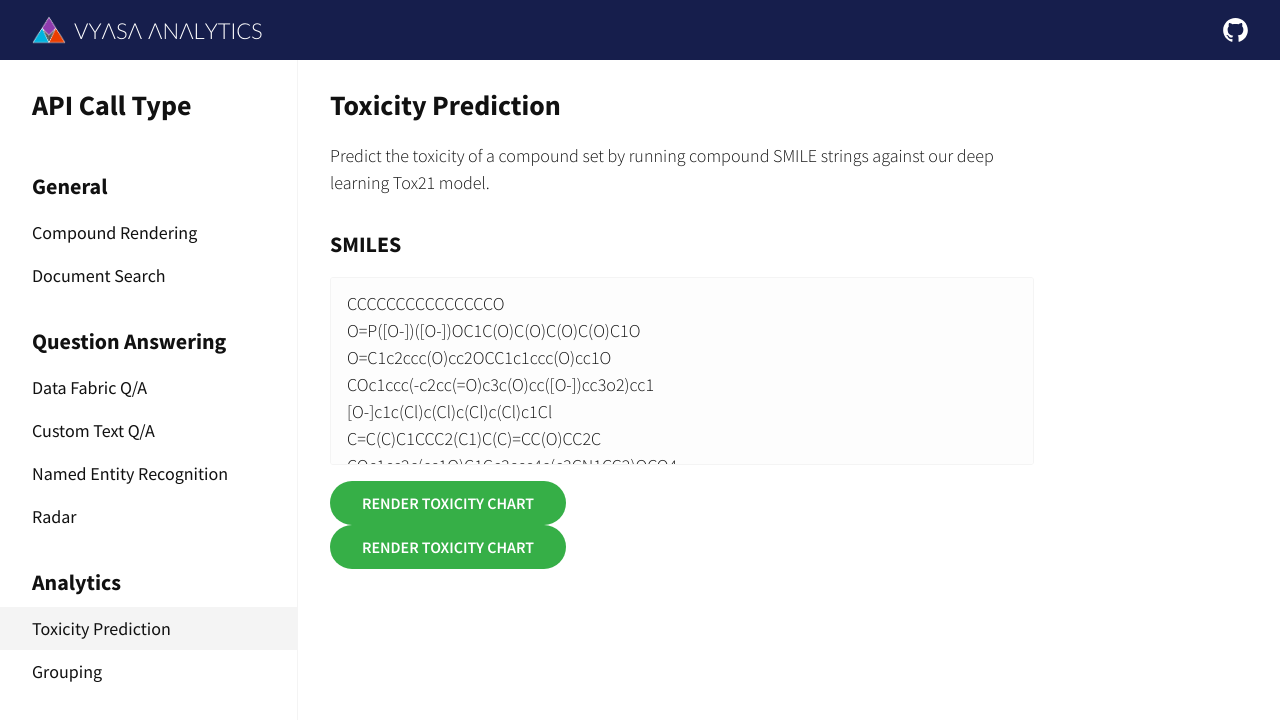
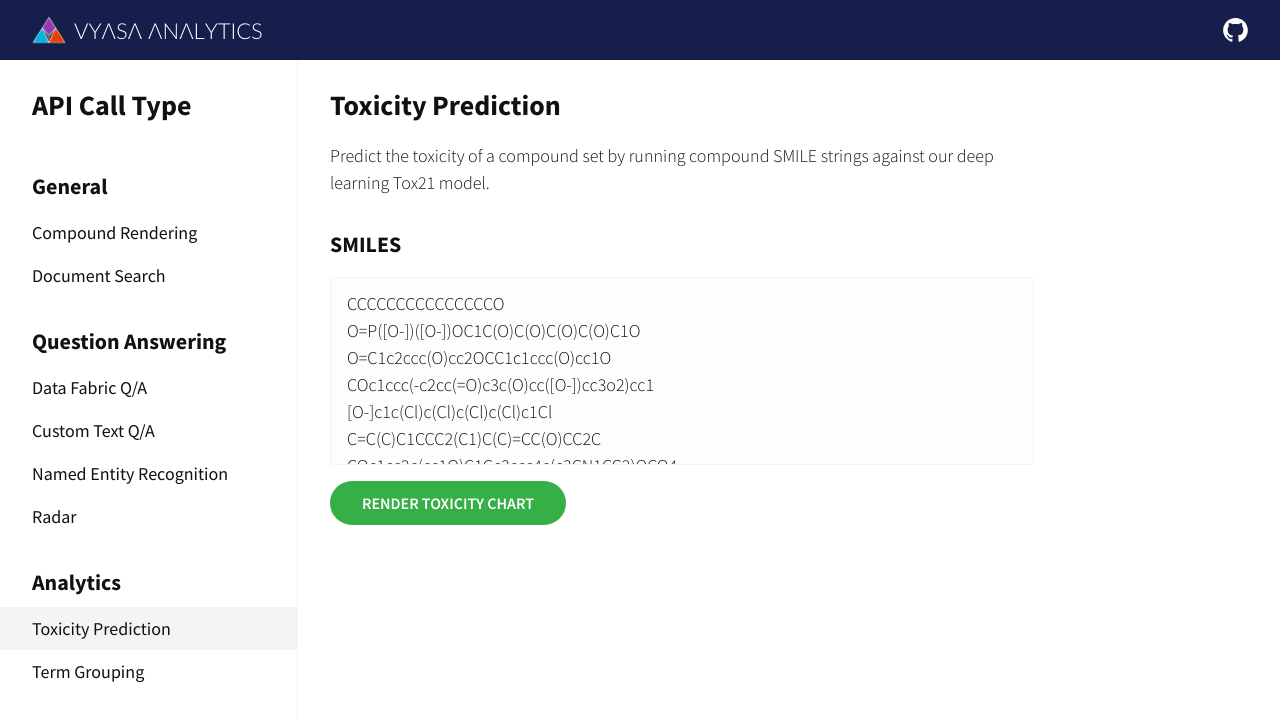
Before and after one commit to vyasa-analytics/layar-api-app, an Angular app: page /#/toxicity in a window 1280 px wide. Shown: the top 720 px of the page. Built offline with nearby package versions, Linux system fonts and the light colour scheme.

Commit message:
update descriptions for API endpoints

```diff
--- a/example/grouping/grouping.component.html
+++ b/example/grouping/grouping.component.html
@@ -1,5 +1,5 @@
-<h1>Grouping</h1>
-<p>Group like-terms together to reduce redundancy and duplication errors within search results. Groupings are built out by deep learning word vectors trained on corpora in the Layar Biomedical Reference Data Fabric.</p>
+<h1>Term Grouping</h1>
+<p>Group similar terms together to reduce redundancy and duplication errors within search results. Groupings are built out by deep learning word vectors trained on corpora in the Layar Biomedical Reference Data Fabric.</p>
 
 <h2>Terms</h2>
 <form (submit)="onFindRadarTerms()">
--- a/example/toxicity-prediction/toxicity-prediction.component.html
+++ b/example/toxicity-prediction/toxicity-prediction.component.html
@@ -4,7 +4,6 @@
 <h2>SMILES</h2>
 <form (submit)="onRender()">
     <textarea name="text" rows="6" [(ngModel)]="text" [placeholder]="'Please enter SMILES strings here (one per line).'"></textarea>
-    <button type="submit" class="button" [disabled]="loading || !text">Render Toxicity Chart</button>
     <button type="submit" class="button" [disabled]="loading || !text">Render Toxicity Chart</button>
 </form>
 
--- a/src/app/sidebar/sidebar.component.html
+++ b/src/app/sidebar/sidebar.component.html
@@ -12,4 +12,4 @@
 
 <div class="group-header">Analytics</div>
 <a class="grouped" [routerLink]="['/toxicity']" [routerLinkActive]="'active'">Toxicity Prediction</a>
-<a class="grouped" [routerLink]="['/grouping']" [routerLinkActive]="'active'">Grouping</a>
+<a class="grouped" [routerLink]="['/grouping']" [routerLinkActive]="'active'">Term Grouping</a>
```
